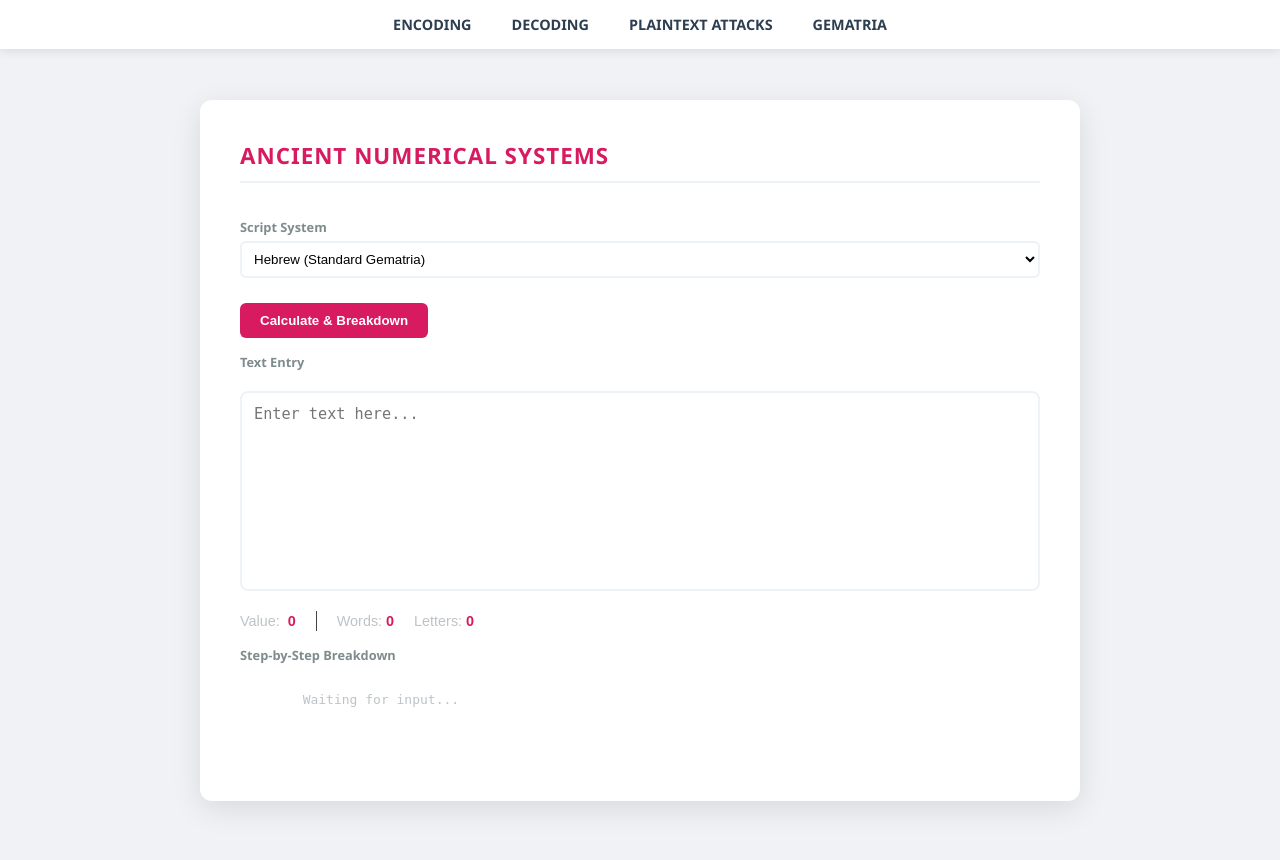
After one commit to JoshuaBurt1/Encoder-Decoder, a Flask app: page /gematria in a window 1280 px wide. The commit adds this page. Run offline with Flask 3, Linux system fonts and the light colour scheme.

Commit message:
added gematria

```diff
--- a/app.py
+++ b/app.py
@@ -15,9 +15,9 @@ def decode():
 def plaintext_attack():
     return render_template('attackPage.html')
 
-@app.route('/about')
+@app.route('/gematria')
 def about():
-    return render_template('aboutPage.html')
+    return render_template('gematriaPage.html')
 
 if __name__ == '__main__':
     app.run(debug=True)
--- a/static/css/style.css
+++ b/static/css/style.css
@@ -167,7 +167,6 @@ button:hover {
 
 .hidden { display: none; }
 
-
 /* Responsive tweak for smaller screens */
 @media (max-width: 900px) {
     .container { grid-template-columns: 1fr; }
--- /dev/null
+++ b/static/js/gematria.js
@@ -0,0 +1,127 @@
+const charts = {
+    hebrew: {
+        'א': 1, 'ב': 2, 'ג': 3, 'ד': 4, 'ה': 5, 'ו': 6, 'ז': 7, 'ח': 8, 'ט': 9,
+        'י': 10, 'כ': 20, 'ך': 20, 'ל': 30, 'מ': 40, 'ם': 40, 'נ': 50, 'ן': 50,
+        'ס': 60, 'ע': 70, 'פ': 80, 'ף': 80, 'צ': 90, 'ץ': 90, 'ק': 100, 'ר': 200,
+        'ש': 300, 'ת': 400
+    },
+    greek: {
+        'α': 1, 'β': 2, 'γ': 3, 'δ': 4, 'ε': 5, 'ζ': 7, 'η': 8, 'θ': 9, 'ι': 10,
+        'κ': 20, 'λ': 30, 'μ': 40, 'ν': 50, 'ξ': 60, 'ο': 70, 'π': 80, 'ρ': 100,
+        'σ': 200, 'ς': 200, 'τ': 300, 'υ': 400, 'φ': 500, 'χ': 600, 'ψ': 700, 'ω': 800
+    },
+    arabic: {
+        'ا': 1, 'ب': 2, 'ج': 3, 'د': 4, 'ه': 5, 'و': 6, 'ز': 7, 'ح': 8, 'ط': 9,
+        'ي': 10, 'ك': 20, 'ل': 30, 'م': 40, 'ن': 50, 'س': 60, 'ع': 70, 'ف': 80, 'ص': 90,
+        'ق': 100, 'ر': 200, 'ش': 300, 'ت': 400, 'ث': 500, 'خ': 600, 'ذ': 700, 'ض': 800, 'ظ': 900, 'غ': 1000
+    },
+    indian: {
+        'क': 1, 'ख': 2, 'ग': 3, 'घ': 4, 'ङ': 5, 'च': 6, 'छ': 7, 'ज': 8, 'झ': 9, 'ञ': 0,
+        'ट': 1, 'ठ': 2, 'ड': 3, 'ढ': 4, 'ण': 5, 'त': 6, 'थ': 7, 'द': 8, 'ध': 9, 'न': 0,
+        'प': 1, 'फ': 2, 'ब': 3, 'भ': 4, 'म': 5, 'य': 1, 'र': 2, 'ल': 3, 'व': 4, 'श': 5, 'ष': 6, 'स': 7, 'ह': 8
+    }
+};
+
+function performCalculation() {
+    const rawText = document.getElementById('gematriaEntry').value;
+    const system = document.getElementById('scriptSelect').value;
+    const resultEl = document.getElementById('gematriaResult');
+    const breakdownEl = document.getElementById('breakdownArea');
+    const statusEl = document.getElementById('gematriaStatus');
+    const wordCountEl = document.getElementById('wordCount');
+    const letterCountEl = document.getElementById('letterCount');
+
+    if (!rawText.trim()) {
+        statusEl.innerText = "Error: Please enter text.";
+        statusEl.style.color = "#e74c3c";
+        return;
+    }
+
+    const chart = charts[system];
+    const punctuationMarkers = [',', ';', '.', ':'];
+    const segments = rawText.split(/([,;.:])/);
+
+    let globalTotal = system === 'indian' ? "" : 0;
+    let stepByStepArr = [];
+    let wordSummationArr = [];
+    let punctuationLinesRaw = [];
+    let activeLetterCount = 0;
+
+    segments.forEach(segment => {
+        if (punctuationMarkers.includes(segment)) return;
+
+        const words = segment.trim().split(/\s+/).filter(w => w.length > 0);
+        let segmentSum = system === 'indian' ? "" : 0;
+        let segmentWordTotals = [];
+
+        words.forEach(word => {
+            const normalizedWord = word.normalize("NFD").replace(/[\u0300-\u036f]/g, "").toLowerCase();
+            let wordTotal = system === 'indian' ? "" : 0;
+            let wordSteps = [];
+            let validCharInWord = false;
+
+            for (let c of normalizedWord) {
+                if (chart[c] !== undefined) {
+                    validCharInWord = true;
+                    activeLetterCount++;
+                    wordSteps.push(`${c}(${chart[c]})`);
+                    if (system === 'indian') wordTotal += chart[c].toString();
+                    else wordTotal += chart[c];
+                }
+            }
+
+            if (validCharInWord) {
+                const connector = system === 'indian' ? ' → ' : ' + ';
+                stepByStepArr.push(`${word}: ${wordSteps.join(connector)} = ${wordTotal}`);
+                wordSummationArr.push(`${word} = ${wordTotal}`);
+                segmentWordTotals.push(wordTotal);
+
+                if (system === 'indian') {
+                    segmentSum += wordTotal.toString();
+                    globalTotal += wordTotal.toString();
+                } else {
+                    segmentSum += wordTotal;
+                    globalTotal += wordTotal;
+                }
+            }
+        });
+
+        if (segmentWordTotals.length > 0) {
+            const equation = segmentWordTotals.join(' + ');
+            punctuationLinesRaw.push({ eq: equation, sum: segmentSum });
+        }
+    });
+
+    // 1. Format Standard Punctuation Summation
+    const formattedPunctuation = punctuationLinesRaw.map(item => {
+        return `${item.eq.trim().padEnd(30)} = ${item.sum.toString().padStart(8)}`;
+    });
+
+    // 2. Format Cumulative Punctuation Summation (Linear Alignment)
+    let runningCumulative = 0;
+    const formattedCumulative = punctuationLinesRaw.map(item => {
+        let cumPart = "";
+        if (system !== 'indian') {
+            runningCumulative += item.sum;
+            cumPart = ` | ${runningCumulative.toString().padStart(8)}`;
+        }
+        return `${item.eq.trim().padEnd(30)} = ${item.sum.toString().padStart(8)}${cumPart}`;
+    });
+
+    letterCountEl.innerText = activeLetterCount;
+    wordCountEl.innerText = rawText.trim().split(/\s+/).length;
+
+    let output = `CHARACTER BREAKDOWN:\n${stepByStepArr.join('\n')}\n\n`;
+    output += `WORD SUMMATION:\n${wordSummationArr.join('\n')}\n\n`;
+    output += `PUNCTUATION SUMMATION:\n${formattedPunctuation.join('\n')}\n\n`;
+    output += `CUMULATIVE PUNCTUATION SUMMATION:\n${formattedCumulative.join('\n')}`;
+
+    breakdownEl.innerText = output;
+    resultEl.innerText = globalTotal || "0";
+    statusEl.innerText = "Calculation complete.";
+    statusEl.style.color = "#FFD700";
+}
+
+document.addEventListener('DOMContentLoaded', () => {
+    document.getElementById('calculateBtn').addEventListener('click', performCalculation);
+});
--- a/templates/attackPage.html
+++ b/templates/attackPage.html
@@ -11,6 +11,7 @@
             <label>Suspected Cipher</label>
             <select id="attackType" onchange="toggleAttackInputs()">
                 <option value="shift">Shift Cipher</option>
+                <option value="substitution">Substitution Cipher</option>
                 <option value="permutation">Permutation Cipher</option>
             </select>
         </div>
--- /dev/null
+++ b/templates/gematriaPage.html
@@ -0,0 +1,48 @@
+{% extends "index.html" %}
+
+{% block content %}
+<div class="section">
+    <div class="header" style="color: #d81b60;">
+        <h2>Ancient Numerical Systems</h2>
+    </div>
+
+    <div class="controls">
+        <div style="flex: 1; min-width: 200px;">
+            <label>Script System</label>
+            <select id="scriptSelect" style="width: 100%;">
+                <option value="hebrew">Hebrew (Standard Gematria)</option>
+                <option value="greek">Ancient Greek (Isopsephy)</option>
+                <option value="arabic">Arabic (Abjad System)</option>
+                <option value="indian">Indian (Katapayadi System)</option>
+            </select>
+        </div>
+
+        <div style="width: 100%; margin-top: 10px;">
+            <button class="btn-encode" id="calculateBtn" style="background: #d81b60;">Calculate & Breakdown</button>
+        </div>
+    </div>
+
+    <label>Text Entry</label>
+    <textarea id="gematriaEntry" placeholder="Enter text here..."></textarea>
+
+    <div id="statsBar" style="display: flex; align-items: center; gap: 20px; margin-bottom: 10px; color: #bdc3c7; font-size: 0.9rem; font-family: sans-serif;">
+    <span style="display: flex; align-items: center; gap: 8px;">
+        Value: <b id="gematriaResult" style="color: #d81b60; line-height: 1;">0</b>
+    </span>
+
+    <span style="border-left: 1px solid #444; height: 20px;"></span>
+
+    <span>Words: <b id="wordCount" style="color: #d81b60;">0</b></span>
+    <span>Letters: <b id="letterCount" style="color: #d81b60;">0</b></span>
+</div>
+
+    <label>Step-by-Step Breakdown</label>
+    <div id="breakdownArea" class="output-area" dir="auto" style="min-height: 50px; font-family: monospace; color: #bdc3c7; text-align: start;">
+        Waiting for input...
+    </div>
+
+    <div id="gematriaStatus" class="statusEl"></div>
+</div>
+
+<script type="module" src="{{ url_for('static', filename='js/gematria.js') }}"></script>
+{% endblock %}
--- a/templates/index.html
+++ b/templates/index.html
@@ -10,6 +10,7 @@
         <a href="/encode">Encoding</a>
         <a href="/decode">Decoding</a>
         <a href="/plaintext-attack">Plaintext Attacks</a>
+        <a href="/gematria">Gematria</a>
     </nav>
 
     <div class="container">
```
Also changed, not shown: static/js/attack.js (+35 -2 lines), static/js/substitutionCipher.js (+15 -7 lines), README.md.
